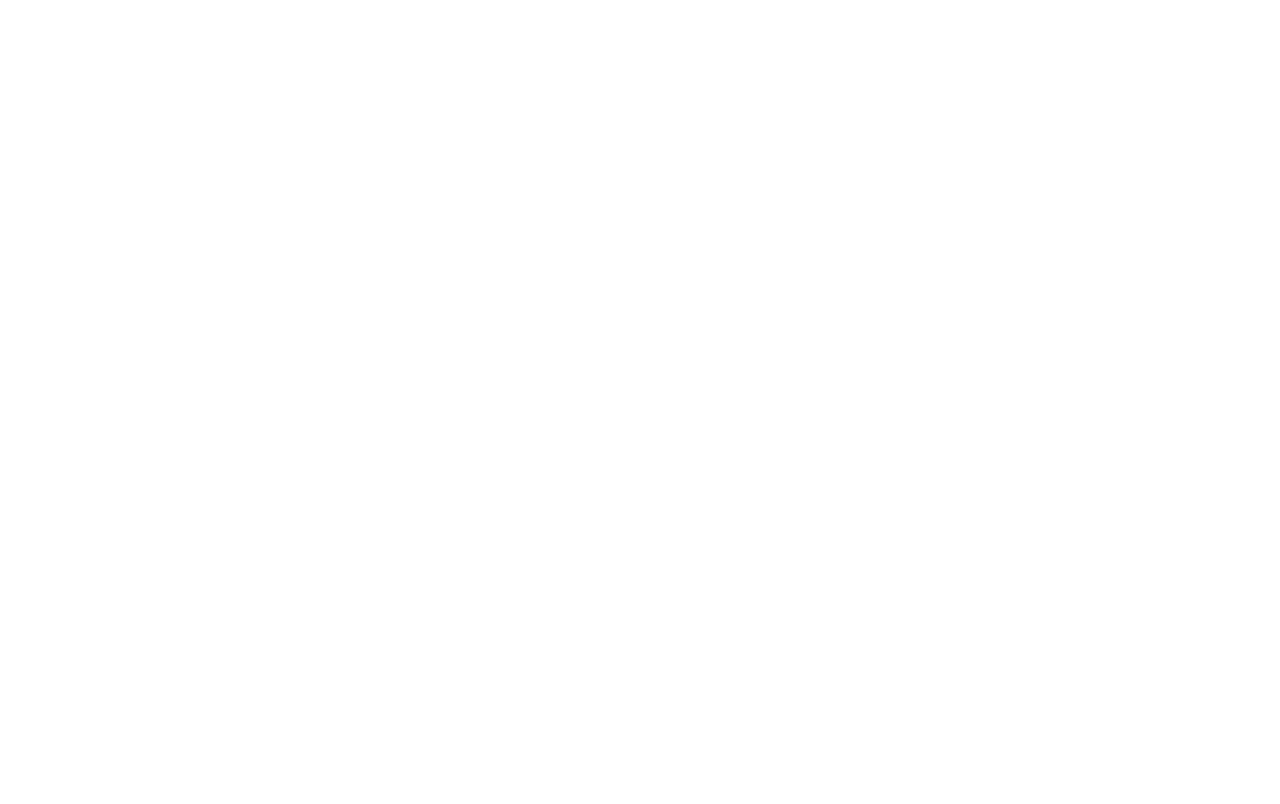
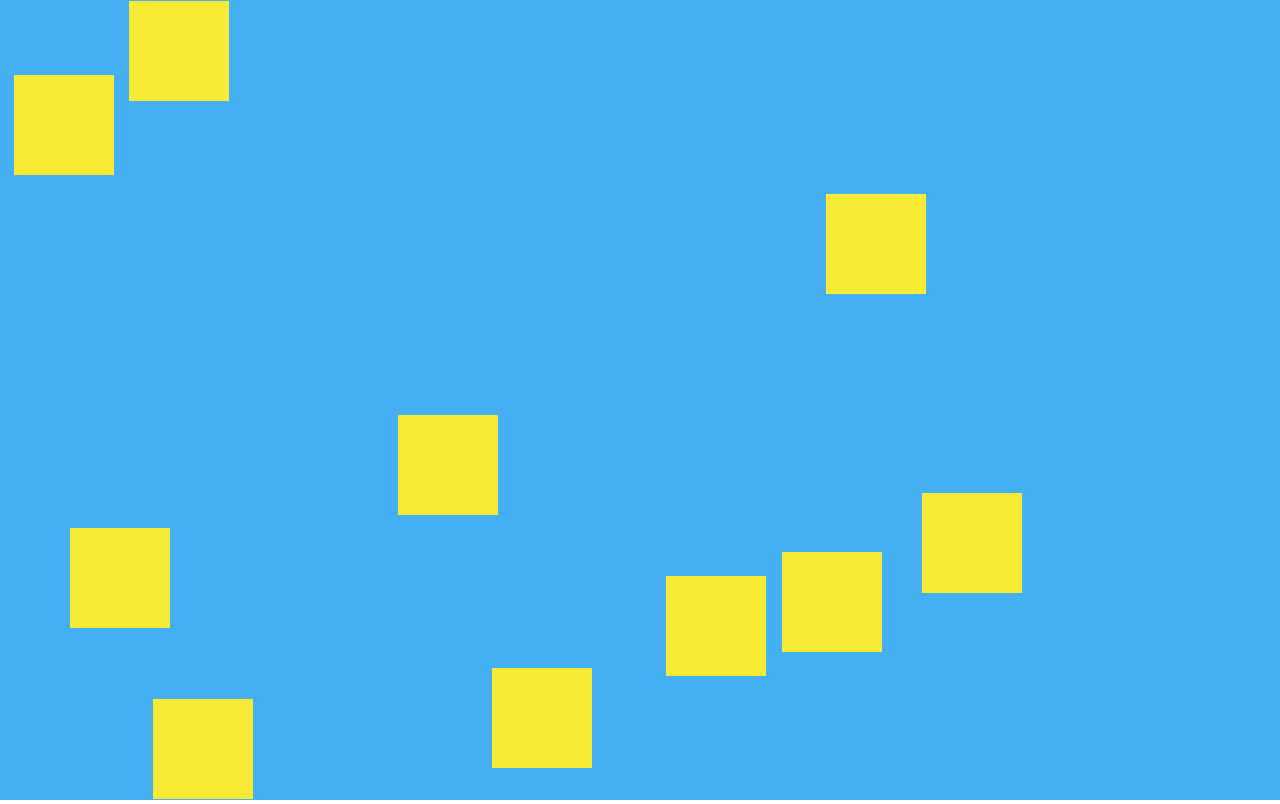
Before and after one commit to voomin/com, a Vue app: page /temp/rope-box in a window 1280 px wide. Built offline with nearby package versions, Linux system fonts and the light colour scheme.

Commit message:
ropebox 페이지 추가

```diff
--- a/src/components/Lndg.vue
+++ b/src/components/Lndg.vue
@@ -1,6 +1,7 @@
 <template>
     <div class="wrap">
         <router-link :to="{ name: 'Wave'}" v-text="'wave'" />
+        <router-link :to="{ name: 'RopeBox'}" v-text="'밧줄 상자'" />
         <!-- <router-link :to="{ name: 'Sheep'}" v-text="'양'" /> -->
     </div>
 </template>
--- /dev/null
+++ b/src/components/temp/RopeBox.vue
@@ -0,0 +1,201 @@
+<template>
+    <svg
+        :viewBox="`0 0 ${windowW} ${windowH}`"
+        @mousemove="mousemove"
+        @touchmove="mousemove"
+        @mouseup="mouseup"
+        @touchend="mouseup"
+    >
+        <!-- 사각형 -->
+        <rect
+            v-for="(rect, i) in rectArr"
+            :key="i"
+            class="box"
+            :width="rectW"
+            :height="rectH"
+            :x="rect.x"
+            :y="rect.y"
+            :transform="`rotate(${rect.rotation})`"
+            @mousedown="mousedown($event, rect)"
+            @touchstart="mousedown($event, rect)"
+        />
+
+        <!--  -->
+        <g v-if="grabRect">
+            <circle
+                class="point"
+                :cx="pointX"
+                :cy="pointY"
+                :r="pointR"
+            />
+
+            <line
+                class="line"
+                :x1="pointX"
+                :y1="pointY"
+                :x2="grabRectX"
+                :y2="grabRectY"
+            />
+
+            <circle
+                class="point"
+                :cx="grabRectX"
+                :cy="grabRectY"
+                :r="pointR"
+            />
+        </g>
+    </svg>
+</template>
+
+<script>
+import { getRandom } from '../../util/func';
+
+export default {
+    data() {
+        return {
+            fps: 60,
+            interval: null,
+
+            windowW: window.innerWidth,
+            windowH: window.innerHeight,
+
+            pointX: 0,
+            pointY: 0,
+            pointR: 0,
+
+            rectW: 100,
+            rectH: 100,
+            rectArr: [],
+            grabRect: null,
+            grabRotation: null
+
+        };
+    },
+
+    computed: {
+        grabRectX() {
+            return this.grabRect.x + this.rectW / 2;
+        },
+
+        grabRectY() {
+            return this.grabRect.y + this.rectH / 2;
+        }
+    },
+
+    beforeDestroy() {
+        this.intervalStop();
+    },
+
+    created() {
+        this.pointR = this.rectW / 10;
+        const maxX = this.windowW - this.rectW;
+        const maxY = this.windowH - this.rectH;
+        for (let i = 0; i < 10; i++) {
+            const x = getRandom(maxX);
+            const y = getRandom(maxY);
+            this.rectArr.push({
+                width: 100,
+                height: 100,
+                x,
+                y,
+                rotation: 0
+            });
+        }
+        this.$forceUpdate();
+    },
+
+    mounted() {
+        this.intervalStart();
+    },
+
+    methods: {
+        mousedown(evt, rect) {
+            if (!this.grabRect) {
+                this.grabRect = rect;
+                this.mousemove(evt);
+            }
+        },
+
+        mousemove(evt) {
+            if (this.grabRect) {
+                const { clientX: x, clientY: y } = evt;
+                this.pointX = x;
+                this.pointY = y;
+            }
+        },
+
+        mouseup() {
+            this.grabDrop();
+        },
+
+        intervalStart() {
+            if (!this.interval) {
+                this.interval = setInterval(() => {
+                    if (this.grabRect) {
+                        const pointX = this.pointX - this.rectW / 2;
+                        const pointY = this.pointY - this.rectH / 2;
+
+                        const dx = pointX - this.grabRect.x;
+                        const dy = pointY - this.grabRect.y;
+                        const spdX = Math.abs(dx) / this.fps;
+                        const spd = Math.min(Math.max(spdX, 0), 1);
+                        const argsX = [Math.ceil(this.grabRect.x + (dx / 9)), pointX];
+                        const argsY = [Math.ceil(this.grabRect.y + (dy / 9)), pointY];
+
+                        let rotation = (30 / 1) * spd;
+                        rotation *= (dx > 0 ? 1 : -1);
+
+                        this.grabRotation += (rotation - this.grabRotation) * 0.12;
+
+                        this.grabRect.rotation = this.grabRotation;
+                        this.grabRect.x = (dx > 0) ? Math.min(...argsX) : Math.max(...argsX);
+                        this.grabRect.y = (dy > 0) ? Math.min(...argsY) : Math.max(...argsY);
+
+                        if (this.grabRect.x === pointX && this.grabRect.y === pointY) {
+                            this.grabDrop();
+                        }
+                    }
+                }, 1000 / this.fps);
+            }
+        },
+
+        grabDrop() {
+            if (this.grabRect) {
+                // this.grabRect.rotation = 0;
+                this.grabRotation = 0;
+                this.grabRect = null;
+            }
+        },
+
+        intervalStop() {
+            if (this.interval) {
+                clearInterval(this.interval);
+            }
+        }
+    }
+};
+</script>
+
+<style lang="scss" scoped>
+    svg {
+        width: 100%;
+        height: 100vh;
+        background-color: #45B0F1;
+
+        .point {
+            fill: #FE5E00;
+        }
+
+        .line {
+            stroke:#FE5E00;
+            stroke-width:2
+        }
+
+        .box {
+            fill: #F7EB36;
+            transform-box: fill-box;
+            transform-origin: center;
+        }
+    }
+
+</style>
--- a/src/router.js
+++ b/src/router.js
@@ -26,6 +26,11 @@
                     path: 'sheep',
                     name: 'Sheep',
                     component: () => import('./components/temp/sheep/Pge.vue')
+                },
+                {
+                    path: 'rope-box',
+                    name: 'RopeBox',
+                    component: () => import('./components/temp/RopeBox.vue')
                 }
             ]
 
--- /dev/null
+++ b/src/util/func.js
@@ -0,0 +1,3 @@
+export const getRandom = (length) => Math.round(Math.random() * length);
+
+export const lint = '';
--- a/src/views/Temp.vue
+++ b/src/views/Temp.vue
@@ -1,5 +1,5 @@
 <template>
-    <div>
+    <div class="wrap">
         <router-view />
     </div>
 </template>
@@ -11,5 +11,8 @@
 </script>
 
 <style lang="scss" scoped>
+    // .wrap {
+    //     overflow: hidden;
+    // }
 
 </style>
```
